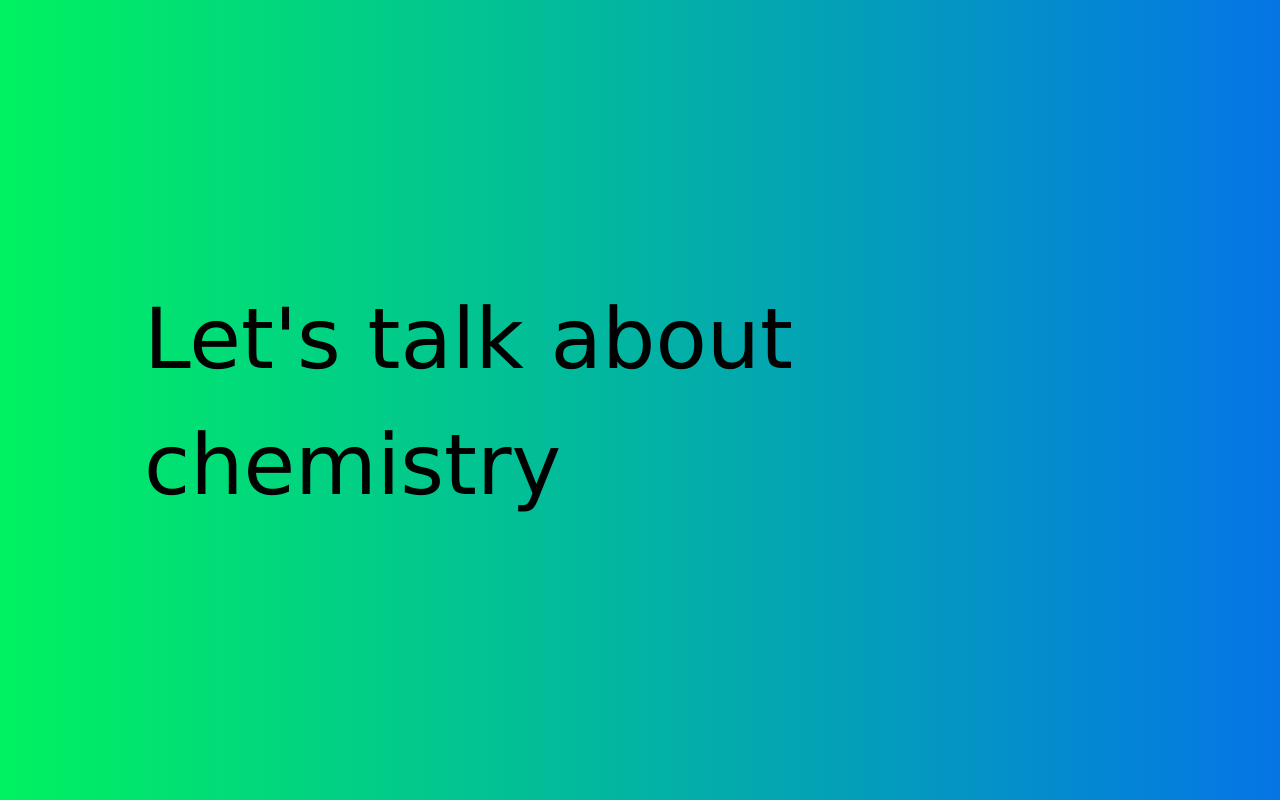
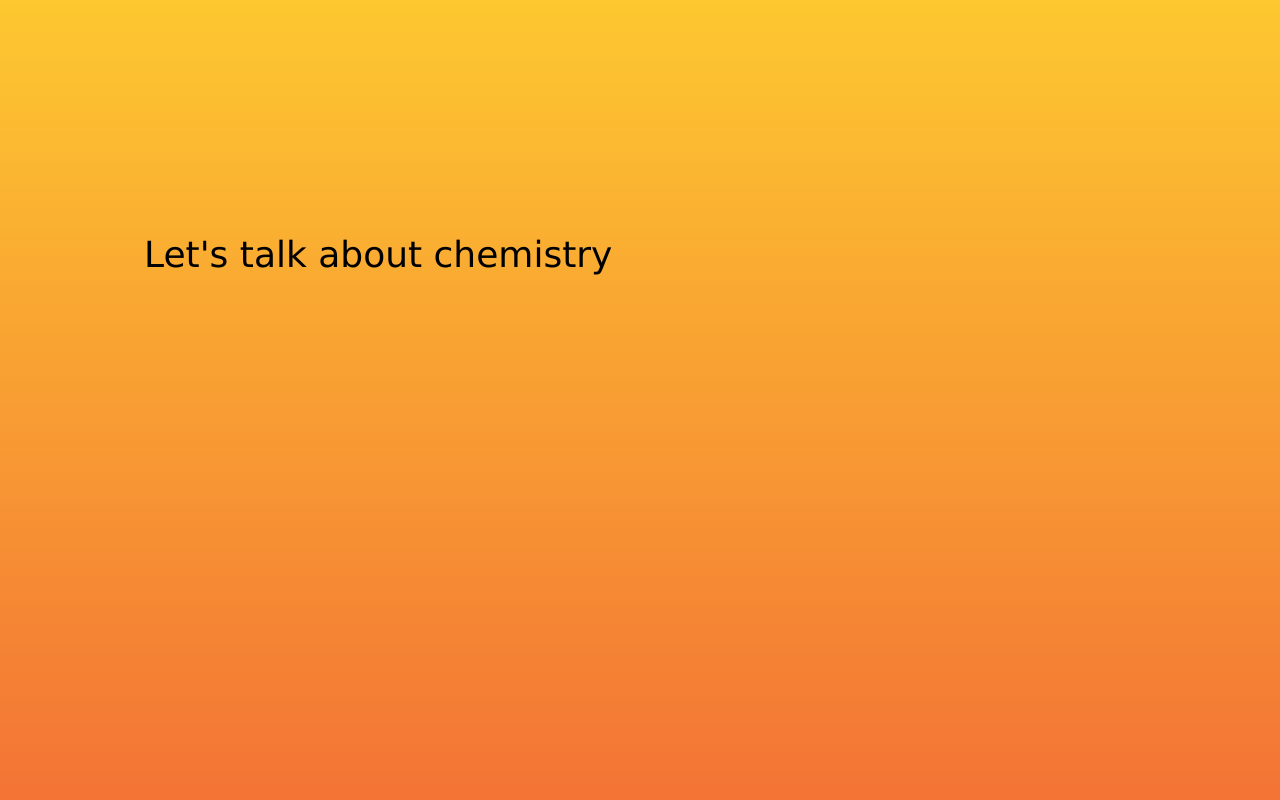
Before and after one commit to howdyhey/howdyhey.github.io, a plain HTML site: page index.html in a window 1280 px wide. Shown: the top 800 px of the page. Drawn offline with Linux system fonts and the light colour scheme.

Commit message:
some more styling

```diff
--- a/index.html
+++ b/index.html
@@ -10,10 +10,13 @@
 </body>
 <body>
     <div class="w3-container" style="margin-left: 10%; margin-right: 10%; margin-top: 15%; margin-bottom: 5%">
-        <p class="w3-jumbo" style="text-align:left "> Let's talk about </h2> <span id="stuff-to-talk-about">stuff</span> </p>
+        <p class="w3-xxlarge" style="text-align:left "> Let's talk about </h2> <span id="stuff-to-talk-about">stuff</span> </p>
     </div>
 
 <script>
+    var backgrounds = ["linear-gradient(#00f260, #0575e6)", "linear-gradient(#f12711, #f5af19)", "linear-gradient(#009FFF, #ec2F4B)", "linear-gradient(#FF416C, #FF4B2B)", "linear-gradient(#FDC830, #F37335)"]
+    document.body.style.background = backgrounds[Math.floor((Math.random() * (backgrounds.length - 1)) + 1)];
+
     var activities = setInterval(stuff, 300);
 
     function stuff() {
--- a/main.css
+++ b/main.css
@@ -1,5 +1,5 @@
 /* W3.CSS 4.10 February 2018 by Jan Egil and Borge Refsnes */
-html{box-sizing:border-box; background: linear-gradient(to right, #00f260, #0575e6); background-repeat: no-repeat; background-attachment: fixed;}}*,*:before,*:after{box-sizing:inherit}
+html{box-sizing:border-box;; background-repeat: no-repeat; background-attachment: fixed;}}*,*:before,*:after{box-sizing:inherit}
 /* Extract from normalize.css by Nicolas Gallagher and Jonathan Neal git.io/normalize */
 html{height:100%;-ms-text-size-adjust:100%;-webkit-text-size-adjust:100%}body{margin:0;height:100%;}
 article,aside,details,figcaption,figure,footer,header,main,menu,nav,section,summary{display:block}
```
